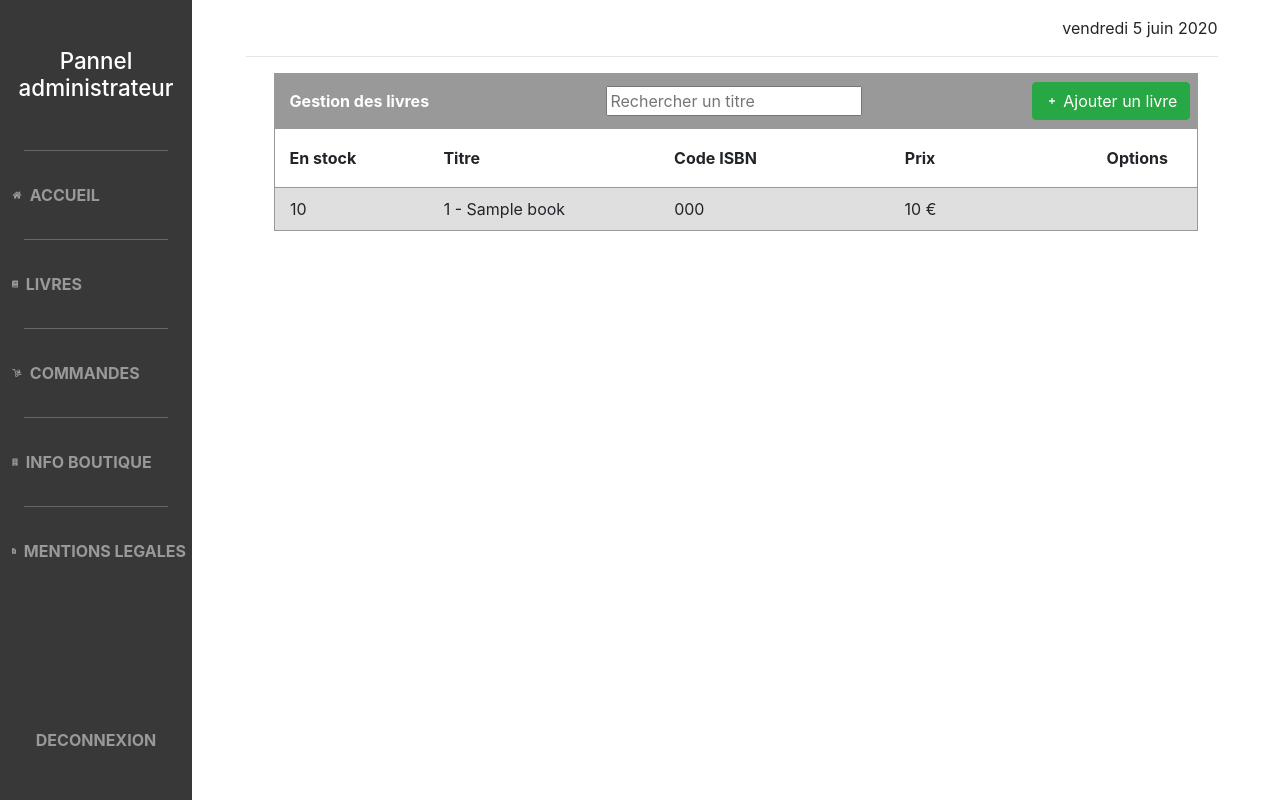
After one commit to benaor/vesoul-edition, a Symfony app: template templates/admin/books.html.twig in a window 1280 px wide. The commit adds this page. Run offline with Twig, Linux system fonts and the light colour scheme; the template is opened without the code that fills it: most values are stand-ins (such as "Sample title", 1, 10 or a date in 2020); some libraries are stand-ins or nearby versions.

Commit message:
Create books.html.twig (the admin's CRUD for books)

```diff
--- a/templates/admin/admin.html.twig
+++ b/templates/admin/admin.html.twig
@@ -4,6 +4,6 @@
 
 {% block content %}
 
-    <h1>Hello ! Tu es dans ton Dashboard ☺ </h1>
+    <h1> Hello, Tu es dans le Dashboard ! </h1>
 
 {% endblock %}
--- /dev/null
+++ b/templates/admin/books.html.twig
@@ -0,0 +1,83 @@
+{% extends "/extends/adminBase.html.twig" %}
+
+{% block title %}
+	{{ page_title }}
+{% endblock %}
+
+{% block content %}
+
+	<div class="titre d-flex justify-content-between align-items-center">
+		<p class="p-3 m-0">Gestion des livres</p>
+		<input type="text" placeholder="Rechercher un titre">
+		<a href="
+        {# {{ path('admin_add_book') }} #}
+        " type="button" class="btn btn-success mx-2" title="Ajouter"
+        {# data-toggle="modal" data-target="#lightboxAdd" #}>
+			<i class="p-1 fas fa-plus"></i>
+			Ajouter un livre</a>
+
+	</div>
+
+	<table class="listBook">
+		<thead class="nom-colonne">
+			<tr class="d-flex py-3">
+				<th class="col-2">En stock</th>
+				<th class="col-3">Titre</th>
+				<th class="col-3">Code ISBN</th>
+				<th class="col-2">Prix</th>
+				<th class="ml-5 col-2">Options</th>
+			</tr>
+		</thead>
+		<tbody class="livres">
+			{% for book in books %}
+
+				<tr class="livre py-2">
+					<td class="col-2">{{ book.stock }}</td>
+					<td class="col-3">{{ book.id }}
+						-
+						{{ book.title }}</td>
+					<td class="col-3">{{ book.isbn }}</td>
+					<td class="col-2">{{ book.price }}
+						€</td>
+
+					{# the action's button #}
+					<td
+						class="options col-2">
+
+						{# bouton voir les détails #}
+						{# <a href="#" type="button" class="btn btn-success mx-1" data-toggle="modal" data-target="#lightboxDetails">
+							<i title="Voir les détails" class="fas fa-eye text-light"></i>
+						</a> #}
+
+						{# bouton modifier les détails #}
+						{# <a href"#" type="button" class="btn btn-primary mx-1" data-toggle="modal" data-target="#lightboxEdit">
+							<i title="Modifier" class="fas fa-pen text-light"></i>
+						</a> #}
+
+						{# supprimer le livre #}
+						{# <a href="{{ path('admin_delete_book', {'id' : book.id }) }}" type="button" class="btn btn-danger mx-1" #}
+                        {# data-toggle="modal" data-target="#lightboxDelete" #}
+							{#> <i title="Effacer" class="fas fa-trash text-light"></i> #}
+						</a>
+
+
+					</td>
+				</tr>
+			{% endfor %}
+		</tbody>
+	</section>
+</table>
+
+	{# lors du clic sur "ajouter un livre" on ouvre la modal #}
+	{# {% include "dashboard-admin/book-crud/add-book.html.twig" %} #}
+
+	{# lors du clic sur "see details" on ouvre la modal #}
+	{# {% include "dashboard-admin/book-crud/details-book.html.twig" %} #}
+
+	{# lors du clic sur "edit" on ouvre la modal #}
+	{# {% include "dashboard-admin/book-crud/edit-book.html.twig" %} #}
+
+    {# lors du clic sur "delete" on ouvre la modal #}
+	{# {% include "dashboard-admin/book-crud/delete-book.html.twig" %} #}
+
+{% endblock %}
--- a/templates/extends/adminBase.html.twig
+++ b/templates/extends/adminBase.html.twig
@@ -1,4 +1,8 @@
 {% extends "/base.html.twig" %}
+
+{% block title %}
+	Dashboard Admin
+{% endblock %}
 
 {% block stylesheet %}
 	<link rel="stylesheet" href="/css/admin.css">
--- a/templates/includes/adminNavbar.html.twig
+++ b/templates/includes/adminNavbar.html.twig
@@ -7,23 +7,20 @@
 <div class="navigation d-flex flex-column justify-content-between">
 	<nav class="menu-liste d-flex flex-column">
 		<p class="closeBtn text-right pt-3 pt-sm-3 pt-md-4 pt-lg-4 pt-xl-4 pr-4 pr-sm-3 pr-md-4 pr-lg-4 pr-xl-4 d-block d-sm-block d-md-block d-lg-none d-xl-none">X</p>
-		<a class="pb-1 pb-sm-1 pb-md-4 pb-lg-4 pb-xl-4 pt-1 pt-sm-1 pt-md-1 pt-lg-5 pt-xl-5 text-center" href="
-         {# {{ path('dashboard_admin_home') }}  #}
-        ">
+		<a class="pb-1 pb-sm-1 pb-md-4 pb-lg-4 pb-xl-4 pt-1 pt-sm-1 pt-md-1 pt-lg-5 pt-xl-5 text-center" href="{{ path('dashboard_admin') }}">
 			<h1>Pannel administrateur</h1>
 		</a>
 		<hr>
-		<a class="button-menu py-3 pl-5 pl-sm-3 pl-md-2 pl-lg-2 pl-xl-2" href="
-        {{ path('dashboard_admin') }}
-         ">
+		<a class="button-menu py-3 pl-5 pl-sm-3 pl-md-2 pl-lg-2 pl-xl-2" href="{{ path('dashboard_admin') }}">
 			<i class="p-1 fas fa-home"></i>
 			ACCUEIL</a>
+
 		<hr>
-		<a class="button-menu py-3 pl-5 pl-sm-3 pl-md-2 pl-lg-2 pl-xl-2" href="
-        {# {{ path('dashboard_admin_livres') }} #}
-         ">
+
+		<a class="button-menu py-3 pl-5 pl-sm-3 pl-md-2 pl-lg-2 pl-xl-2" href="{{ path('admin_crud_books') }}">
 			<i class="p-1 fas fa-book"></i>
 			LIVRES</a>
+
 		<hr>
 
 		<a class="button-menu py-3 pl-5 pl-sm-3 pl-md-2 pl-lg-2 pl-xl-2" href="
```
Also changed, not shown: src/Controller/AdminController.php (+19 -2 lines).
